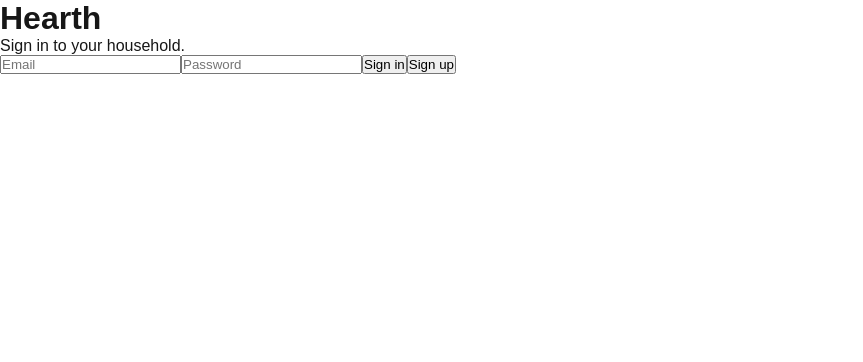
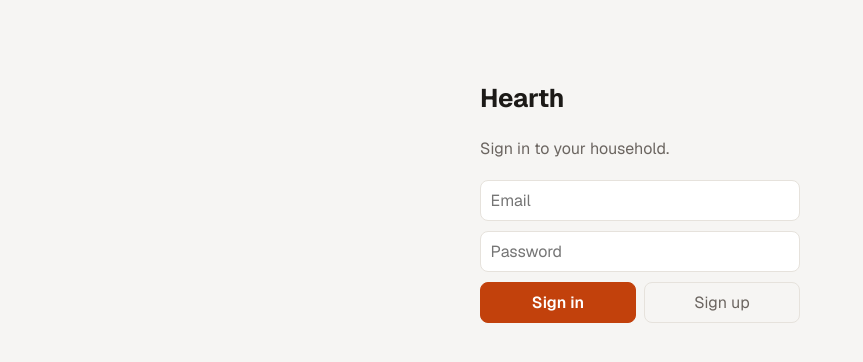
Before and after one commit to EthanWellsSr/Hearth, a Next.js app in the folder web/: page /login in a window 1280 px wide. Shown: the top 362 px of the page, without its empty margins (0-863 px from the left). Built offline with nearby package versions, Linux system fonts and the light colour scheme.

Commit message:
style: hand-written CSS design system (theme-aware, hearth accent) with class hooks across all pages

```diff
--- a/web/app/globals.css
+++ b/web/app/globals.css
@@ -1,34 +1,31 @@
 :root {
-  --background: #ffffff;
-  --foreground: #171717;
+  --bg: #f6f5f3;
+  --surface: #ffffff;
+  --text: #1c1a17;
+  --muted: #6b6560;
+  --border: #e6e2dc;
+  --accent: #c2410c;
+  --accent-contrast: #ffffff;
+  --danger: #b42318;
+  --radius: 12px;
+  --shadow: 0 1px 2px rgba(0, 0, 0, 0.05), 0 2px 6px rgba(0, 0, 0, 0.04);
 }
 
 @media (prefers-color-scheme: dark) {
   :root {
-    --background: #0a0a0a;
-    --foreground: #ededed;
+    --bg: #141310;
+    --surface: #1f1d18;
+    --text: #f1ede7;
+    --muted: #a49e95;
+    --border: #332f28;
+    --accent: #f97316;
+    --accent-contrast: #1a1712;
+    --danger: #f87171;
+    --shadow: 0 1px 2px rgba(0, 0, 0, 0.3), 0 2px 6px rgba(0, 0, 0, 0.25);
   }
-}
-
-html {
-  height: 100%;
-}
-
-html,
-body {
-  max-width: 100vw;
-  overflow-x: hidden;
-}
-
-body {
-  min-height: 100%;
-  display: flex;
-  flex-direction: column;
-  color: var(--foreground);
-  background: var(--background);
-  font-family: Arial, Helvetica, sans-serif;
-  -webkit-font-smoothing: antialiased;
-  -moz-osx-font-smoothing: grayscale;
+  html {
+    color-scheme: dark;
+  }
 }
 
 * {
@@ -37,13 +34,231 @@ body {
   margin: 0;
 }
 
+html {
+  height: 100%;
+}
+
+body {
+  min-height: 100%;
+  background: var(--bg);
+  color: var(--text);
+  font-family: var(--font-geist-sans), system-ui, Arial, sans-serif;
+  -webkit-font-smoothing: antialiased;
+  line-height: 1.45;
+}
+
+main {
+  max-width: 640px;
+  margin: 0 auto;
+  padding: 2rem 1.25rem 4rem;
+  display: flex;
+  flex-direction: column;
+  gap: 1.25rem;
+}
+
+h1 {
+  font-size: 1.6rem;
+  font-weight: 650;
+  letter-spacing: -0.01em;
+}
+
 a {
-  color: inherit;
+  color: var(--accent);
+  text-decoration: none;
+}
+a:hover {
+  text-decoration: underline;
+}
+
+.backlink {
+  color: var(--muted);
+  font-size: 0.9rem;
+}
+
+/* Inputs & buttons */
+input,
+select {
+  font: inherit;
+  padding: 0.5rem 0.6rem;
+  border: 1px solid var(--border);
+  border-radius: 8px;
+  background: var(--surface);
+  color: var(--text);
+}
+input:focus,
+select:focus {
+  outline: 2px solid var(--accent);
+  outline-offset: 1px;
+}
+
+button {
+  font: inherit;
+  cursor: pointer;
+  border: 1px solid var(--border);
+  background: var(--surface);
+  color: var(--text);
+  padding: 0.5rem 0.85rem;
+  border-radius: 8px;
+}
+button:hover {
+  border-color: var(--accent);
+}
+
+/* Add-item row (todos, groceries, chores) */
+.add-form {
+  display: flex;
+  gap: 0.5rem;
+  flex-wrap: wrap;
+  align-items: center;
+}
+.add-form input[type="text"],
+.add-form input:not([type]),
+.add-form input[name="title"] {
+  flex: 1;
+  min-width: 11rem;
+}
+.add-form button,
+.btn-primary {
+  background: var(--accent);
+  color: var(--accent-contrast);
+  border-color: var(--accent);
+  font-weight: 600;
+}
+.add-form button:hover,
+.btn-primary:hover {
+  filter: brightness(1.05);
+  border-color: var(--accent);
+}
+
+/* Lists */
+.list {
+  list-style: none;
+  display: flex;
+  flex-direction: column;
+  gap: 0.5rem;
+}
+.row {
+  display: flex;
+  align-items: center;
+  gap: 0.6rem;
+  background: var(--surface);
+  border: 1px solid var(--border);
+  border-radius: var(--radius);
+  padding: 0.55rem 0.8rem;
+  box-shadow: var(--shadow);
+}
+.row .label {
+  flex: 1;
+}
+.label.checked {
+  text-decoration: line-through;
+  color: var(--muted);
+}
+.inline {
+  display: inline-flex;
+  margin: 0;
+}
+.check {
+  border: none;
+  background: transparent;
+  font-size: 1.2rem;
+  padding: 0.1rem 0.25rem;
+  line-height: 1;
+}
+.check:hover {
+  border: none;
+}
+.icon-btn {
+  border: none;
+  background: transparent;
+  color: var(--muted);
+  padding: 0.1rem 0.35rem;
+}
+.icon-btn:hover {
+  border: none;
+}
+.icon-btn.danger:hover {
+  color: var(--danger);
+}
+
+/* Secondary / ghost buttons */
+.btn-ghost {
+  background: transparent;
+  color: var(--muted);
+}
+
+/* Home hub tiles */
+.tiles {
+  list-style: none;
+  display: grid;
+  grid-template-columns: repeat(auto-fill, minmax(150px, 1fr));
+  gap: 0.75rem;
+}
+.tile {
+  display: block;
+  background: var(--surface);
+  border: 1px solid var(--border);
+  border-radius: var(--radius);
+  padding: 1.1rem 1rem;
+  box-shadow: var(--shadow);
+  color: var(--text);
+  font-weight: 600;
+}
+.tile:hover {
+  border-color: var(--accent);
+  color: var(--accent);
   text-decoration: none;
 }
 
-@media (prefers-color-scheme: dark) {
-  html {
-    color-scheme: dark;
-  }
+/* Chores */
+.chore-main {
+  flex: 1;
+  display: flex;
+  flex-direction: column;
+  gap: 0.3rem;
 }
+.chore-meta {
+  font-size: 0.85rem;
+  color: var(--muted);
+  display: flex;
+  gap: 0.5rem;
+  align-items: center;
+  flex-wrap: wrap;
+}
+.overdue {
+  color: var(--danger);
+  font-weight: 600;
+}
+.reassign {
+  display: flex;
+  gap: 0.4rem;
+  align-items: center;
+  margin-top: 0.15rem;
+}
+.reassign select {
+  padding: 0.3rem 0.45rem;
+}
+
+/* Auth */
+.auth {
+  max-width: 360px;
+  margin: 3rem auto;
+}
+.auth-form {
+  display: flex;
+  flex-direction: column;
+  gap: 0.6rem;
+}
+.auth-form .buttons {
+  display: flex;
+  gap: 0.5rem;
+}
+.auth-form .buttons button {
+  flex: 1;
+}
+.error {
+  color: var(--danger);
+}
+.muted {
+  color: var(--muted);
+}
--- a/web/app/layout.tsx
+++ b/web/app/layout.tsx
@@ -13,8 +13,8 @@ const geistMono = Geist_Mono({
 });
 
 export const metadata: Metadata = {
-  title: "Create Next App",
-  description: "Generated by create next app",
+  title: "Hearth",
+  description: "Your household, in one place.",
 };
 
 export default function RootLayout({ children }: LayoutProps<"/">) {
--- a/web/app/login/page.tsx
+++ b/web/app/login/page.tsx
@@ -8,18 +8,24 @@ export default async function LoginPage({
   const params = await searchParams;
 
   return (
-    <main>
+    <main className="auth">
       <h1>Hearth</h1>
-      <p>Sign in to your household.</p>
+      <p className="muted">Sign in to your household.</p>
 
-      {params.error && <p style={{ color: "crimson" }}>{params.error}</p>}
-      {params.message && <p>{params.message}</p>}
+      {params.error && <p className="error">{params.error}</p>}
+      {params.message && <p className="muted">{params.message}</p>}
 
-      <form>
+      <form className="auth-form">
         <input name="email" type="email" placeholder="Email" required />
         <input name="password" type="password" placeholder="Password" required />
-        <button formAction={signIn}>Sign in</button>
-        <button formAction={signUp}>Sign up</button>
+        <div className="buttons">
+          <button className="btn-primary" formAction={signIn}>
+            Sign in
+          </button>
+          <button className="btn-ghost" formAction={signUp}>
+            Sign up
+          </button>
+        </div>
       </form>
     </main>
   );
--- a/web/app/todos/page.tsx
+++ b/web/app/todos/page.tsx
@@ -19,12 +19,14 @@ export default async function TodosPage() {
   return (
     <main>
       <p>
-        <Link href="/">← Home</Link>
+        <Link href="/" className="backlink">
+          ← Home
+        </Link>
       </p>
 
       <h1>To-dos</h1>
 
-      <form action={addTodo}>
+      <form action={addTodo} className="add-form">
         <input name="text" placeholder="Add a to-do" />
         <button type="submit">Add</button>
       </form>
```
Also changed, not shown: web/app/chores/page.tsx (+38 -18 lines), web/app/groceries/page.tsx (+7 -3 lines), web/app/page.tsx (+13 -5 lines), web/components/CheckableList.tsx (+13 -7 lines), 1 other file (tests, documents, lock files or other folders).
